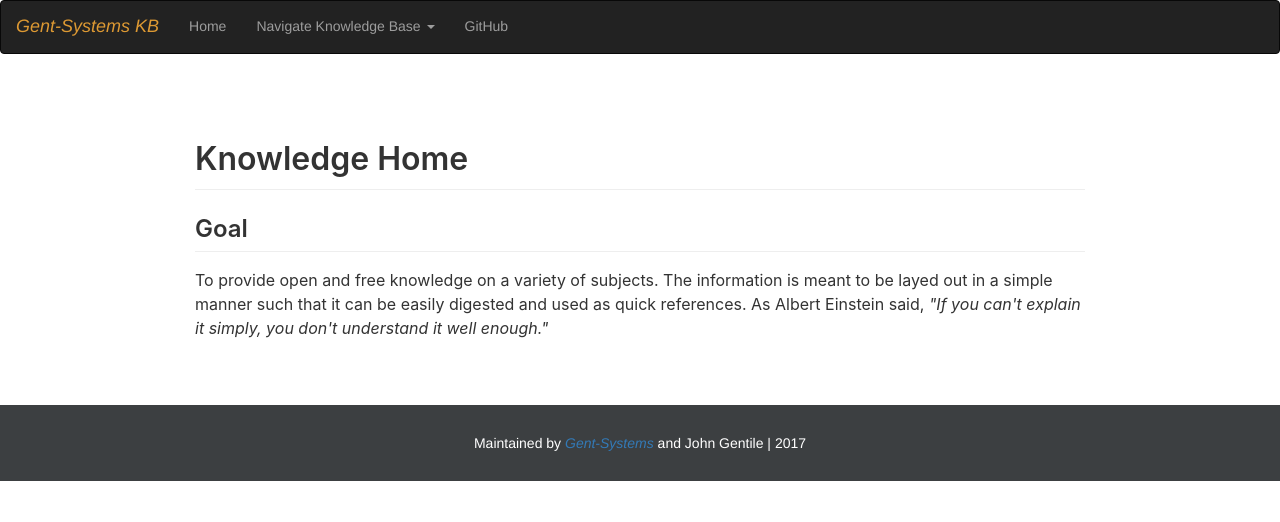
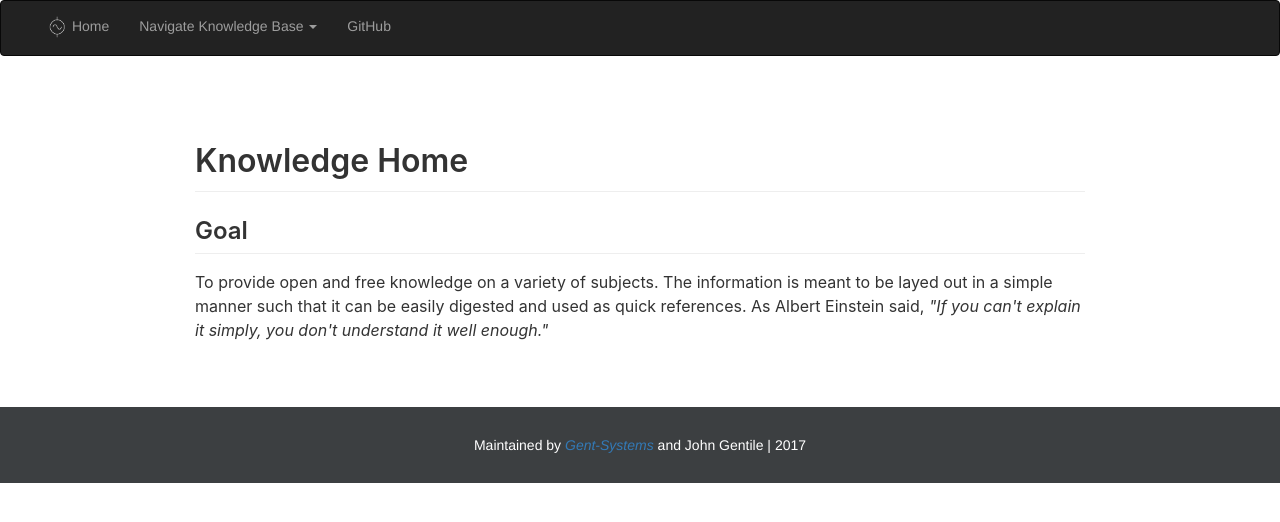
Before and after one commit to Gent-Systems/gent-systems-website, a Jekyll site: the page built from index.html, in a window 1280 px wide. Shown: the top 522 px of the page. Built offline with Jekyll 4.4.1, drawn with Linux system fonts in a browser that asks for light colours; nearby versions of some CDN libraries.

```diff
--- a/_layouts/default.html
+++ b/_layouts/default.html
@@ -200,11 +200,11 @@
                     <span class="icon-bar"></span>
                     <span class="icon-bar"></span>
                 </button>
-                <a class="navbar-brand" href="https://gent-systems.github.io/"><em>Gent-Systems KB</em></a>
             </div>
             <div class="collapse navbar-collapse" id="myNavbar">
                 <ul class="nav navbar-nav">
-                    <li><a href="https://gent-systems.github.io/">Home</a></li>
+                    <li><a href="https://gent-systems.github.io/">
+                        <img src="/img/Gent-systems_icon_white.png" style="width:22px;height:22px;border:0;"> Home</a></li>
                     <li class="dropdown">
                         <a class="dropdown-toggle" data-toggle="dropdown" href="#">Navigate Knowledge Base <span class="caret"></span></a>
                         <ul class="dropdown-menu multi-level">
```
Also changed, not shown: robots.txt (added, +9 -0 lines).
